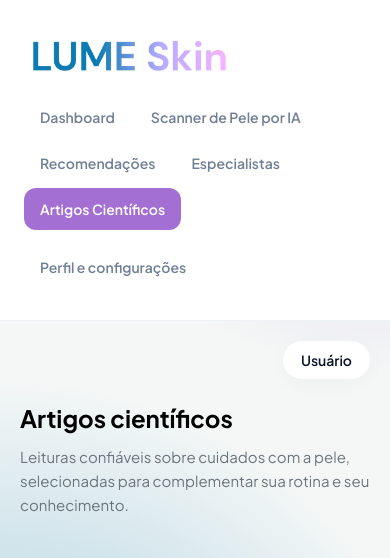
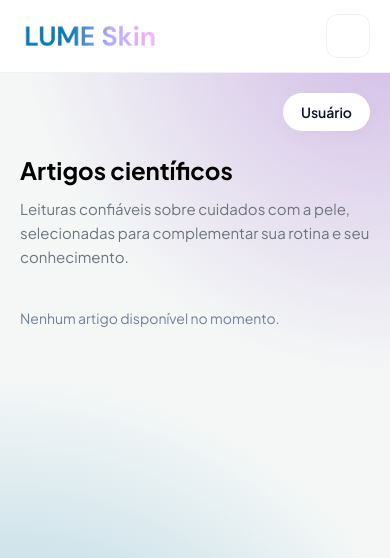
Before and after one commit to Mikissmi/TCC-LUMESkin, a Django app: page /artigos/ in a window 390 px wide. Shown: the top 558 px of the page. Run offline with Django 5.2, Linux system fonts and the light colour scheme; data that the repository does not hold is empty.

Commit message:
menu hamburguer para celular - melhora na navegação

```diff
--- a/core/static/core/style.css
+++ b/core/static/core/style.css
@@ -3659,3 +3659,86 @@ body.body:has(.sidebar) {
 .dashboard-rotina.dashboard-secao {
     align-items: stretch;
 }
+
+/* ===== Menu hambúrguer (celular) ===== */
+
+/* no computador: o botão não aparece e o conteúdo do menu continua em coluna */
+.menu-toggle {
+    display: none;
+}
+
+.menu-collapse {
+    display: flex;
+    flex-direction: column;
+    gap: 40px;
+    flex: 1;
+}
+
+@media (max-width: 900px) {
+    .sidebar {
+        flex-direction: row;
+        flex-wrap: wrap;
+        justify-content: space-between;
+        align-items: center;
+        gap: 0;
+        padding: 14px 20px;
+        position: sticky;      /* a barra com o hambúrguer fica no topo ao rolar */
+        top: 0;
+        z-index: 100;
+        max-height: 100vh;
+        overflow-y: auto;
+    }
+
+    .LUMESkin_LogoIndex {
+        width: 140px;
+    }
+
+    .menu-toggle {
+        display: flex;
+        flex-direction: column;
+        justify-content: center;
+        gap: 5px;
+        width: 44px;
+        height: 44px;
+        padding: 11px;
+        background: #ffffff;
+        border: 1px solid #edf2f7;
+        border-radius: 12px;
+        cursor: pointer;
+    }
+
+    .menu-toggle span {
+        display: block;
+        height: 2px;
+        background: #a46fd2;
+        border-radius: 2px;
+        transition: transform 0.2s ease, opacity 0.2s ease;
+    }
+
+    /* menu fechado: escondido. aberto: aparece embaixo da logo, ocupando a largura toda */
+    .menu-collapse {
+        display: none;
+        flex-basis: 100%;
+        gap: 16px;
+        padding-top: 16px;
+    }
+
+    .sidebar.aberto .menu-collapse {
+        display: flex;
+    }
+
+    .menu {
+        flex-direction: column;
+    }
+
+    /* o hambúrguer vira um X quando o menu está aberto */
+    .sidebar.aberto .menu-toggle span:nth-child(1) {
+        transform: translateY(7px) rotate(45deg);
+    }
+    .sidebar.aberto .menu-toggle span:nth-child(2) {
+        opacity: 0;
+    }
+    .sidebar.aberto .menu-toggle span:nth-child(3) {
+        transform: translateY(-7px) rotate(-45deg);
+    }
+}
--- a/core/templates/core/index.html
+++ b/core/templates/core/index.html
@@ -5,14 +5,23 @@
     <meta charset="UTF-8">
     <meta name="viewport" content="width=device-width, initial-scale=1.0">
     <title>LUME Skin</title>
-    <link rel="stylesheet" href="{% static 'core/style.css' %}?v=11">
+    <link rel="stylesheet" href="{% static 'core/style.css' %}?v=12">
     <link href="https://fonts.googleapis.com/css2?family=Inter:wght@400;500;600;700&display=swap" rel="stylesheet">
 </head>
 <body class="body">
-    <aside class="sidebar">
+    <aside class="sidebar" id="sidebar">
         <div class="logo">
              <img src="{% static 'core/images/LogoLUMESkinIndex.png' %}" class="LUMESkin_LogoIndex">
         </div>
+
+        <button class="menu-toggle" id="menu-toggle" type="button"
+                aria-label="Abrir menu" aria-expanded="false" aria-controls="menu-links">
+            <span></span>
+            <span></span>
+            <span></span>
+        </button>
+
+        <div class="menu-collapse" id="menu-links">
             <nav class="menu">
                 <a href="{% url 'dashboard' %}" class="menu-item {% if request.resolver_match.url_name == 'dashboard' %}active{% endif %}">Dashboard</a>
                 <a href="{% url 'scanner' %}" class="menu-item {% if request.resolver_match.url_name == 'scanner' %}active{% endif %}">Scanner de Pele por IA</a>
@@ -26,6 +35,7 @@
             <div class="sidebar-footer">
                 <a href="{% url 'perfil' %}" class="menu-item {% if request.resolver_match.url_name == 'perfil' or request.resolver_match.url_name == 'editar_perfil' %}active{% endif %}">Perfil e configurações</a>
             </div>
+        </div>
     </aside>
 
     <main class="main content">
@@ -38,5 +48,15 @@
         {% block content %}
         {% endblock %}
     </main>
+
+    <script>
+        const sidebar = document.getElementById('sidebar');
+        const botaoMenu = document.getElementById('menu-toggle');
+        botaoMenu.addEventListener('click', () => {
+            const aberto = sidebar.classList.toggle('aberto');
+            botaoMenu.setAttribute('aria-expanded', aberto);
+            botaoMenu.setAttribute('aria-label', aberto ? 'Fechar menu' : 'Abrir menu');
+        });
+    </script>
 </body>
 </html>
```
Lines whose indentation alone changed are shown as unchanged.
